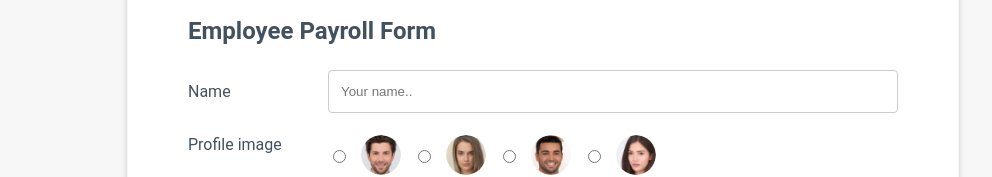
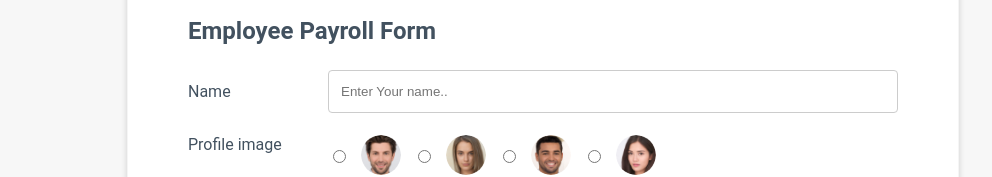
Before and after one commit to ashaheed00/employee-payroll-react, a React (Create React App) app: page /payroll-form in a window 1280 px wide. Shown: the part 155-332 px from the top of the page, without its empty margins (97-1089 px from the left). Built offline with nearby package versions, Linux system fonts and the light colour scheme.

Commit message:
Added error success messsage

```diff
--- a/server/db.json
+++ b/server/db.json
@@ -108,6 +108,18 @@
       "notes": "ok",
       "id": 1604589594373,
       "profileUrl": "../../assets/profile-images/Ellipse-8.png"
+    },
+    {
+      "name": "Akram Kabirul",
+      "departMent": [
+        "HR"
+      ],
+      "gender": "male",
+      "salary": "54545",
+      "startDate": "1 Jan 2020",
+      "notes": "",
+      "id": 1604589594374,
+      "profileUrl": "../../assets/profile-images/Ellipse-3.png"
     }
   ]
 }
--- a/src/components/payroll-form/payroll-form.jsx
+++ b/src/components/payroll-form/payroll-form.jsx
@@ -83,24 +83,24 @@ const PayrollForm = (props) => {
       startDate: "",
     };
     if (formValue.name.length < 1) {
-      error.name = "name is required field";
+      error.name = "Name is a required field";
       isError = true;
     }
     if (formValue.gender.length < 1) {
-      error.gender = "gender is required field";
+      error.gender = "Gender is a required field";
       isError = true;
     }
     if (formValue.salary.length < 1) {
-      error.salary = "salary is required field";
+      error.salary = "Salary is a required field";
       isError = true;
     }
     if (formValue.profileUrl.length < 1) {
-      error.profileUrl = "profile is required field";
+      error.profileUrl = "Profile Image is a required field";
       isError = true;
     }
 
     if (formValue.departMentValue.length < 1) {
-      error.department = "department is required field";
+      error.department = "Department is a required field";
       isError = true;
     }
     await setForm({ ...formValue, error: error });
@@ -108,6 +108,10 @@ const PayrollForm = (props) => {
   };
   const save = async (event) => {
     event.preventDefault();
+    if (await validData()) {
+      console.log("error", formValue);
+      return;
+    }
     let object = {
       name: formValue.name,
       departMent: formValue.departMentValue,
@@ -121,11 +125,11 @@ const PayrollForm = (props) => {
     employeeService
       .addEmployee(object)
       .then((data) => {
-        console.log("data added");
+        console.log("Employee payroll added");
         props.history.push("");
       })
       .catch((err) => {
-        console.log("err while Add");
+        console.log("error occured while adding employee");
       });
   };
   /**
@@ -165,7 +169,8 @@ const PayrollForm = (props) => {
               name="name"
               value={formValue.name}
               onChange={changeValue}
-              placeholder="Your name.."
+              placeholder="Enter Your name.."
+              required="true"
             />
           </div>
           <div className="error"> {formValue.error.name} </div>
@@ -296,6 +301,7 @@ const PayrollForm = (props) => {
               value={formValue.salary}
               name="salary"
               placeholder="Salary"
+              required="true"
             />
           </div>
           <div className="error"> {formValue.error.salary} </div>
```
Also changed, not shown: 2 other files (tests, documents, lock files or other folders).
